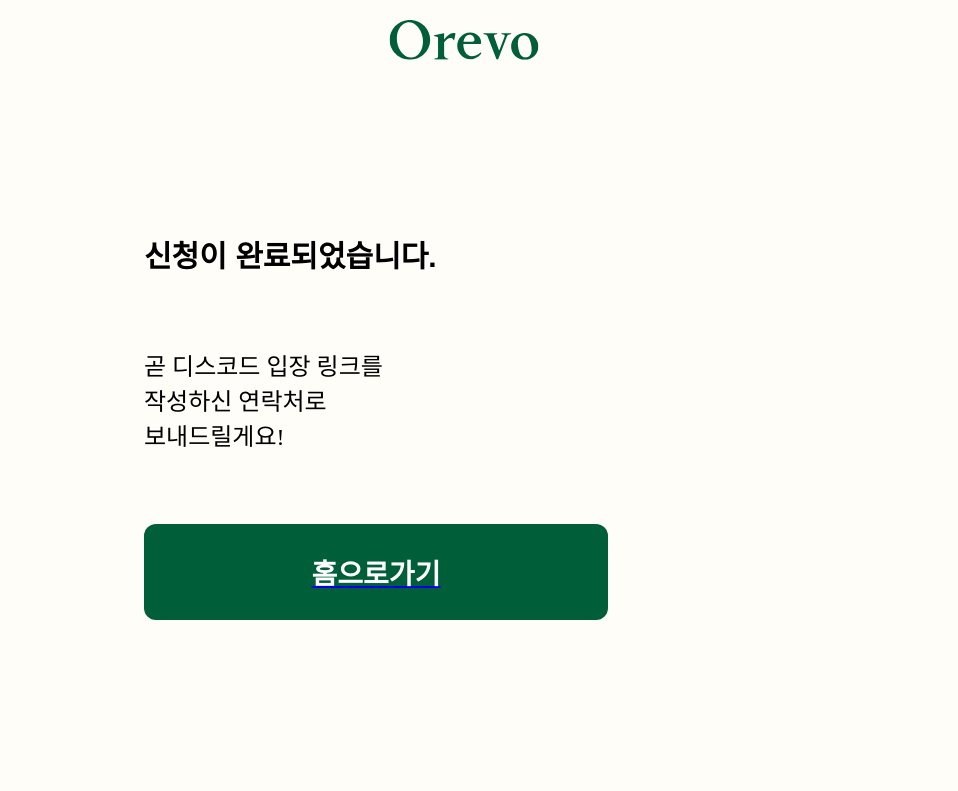
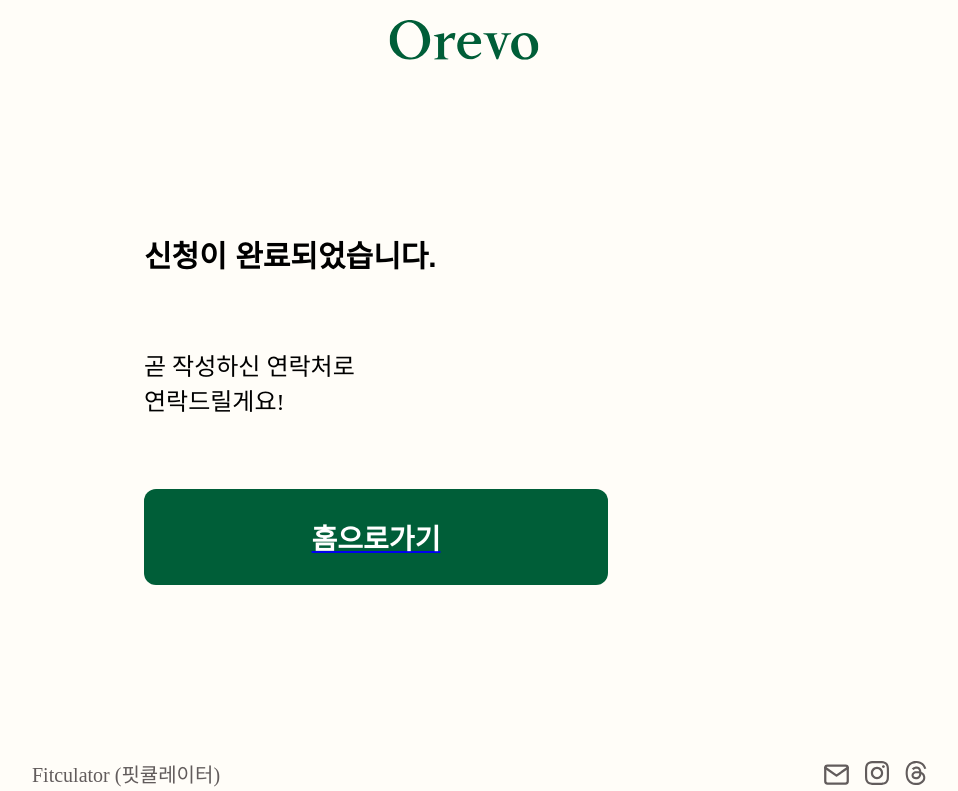
Before and after one commit to BoostPerformance/orevo-web, a Next.js app: page /payment-success in a window 1280 px wide. Shown: the top 791 px of the page, without its empty margins (176-1134 px from the left). Built offline with nearby package versions, Linux system fonts and the light colour scheme.

Commit message:
Updated submission completion page: Replace Discord guidance with proactive contact promise

```diff
--- a/src/app/payment-success/page.tsx
+++ b/src/app/payment-success/page.tsx
@@ -28,11 +28,9 @@ export default function PaymentSuccess() {
           </h1>
           <p className="text-1.5-400 sm:text-center sm:text-base">
             <br />
-            곧 디스코드 입장 링크를
+            곧 작성하신 연락처로
             <br />
-            작성하신 연락처로
-            <br />
-            보내드릴게요!
+            연락드릴게요!
           </p>
         </div>
 
```
